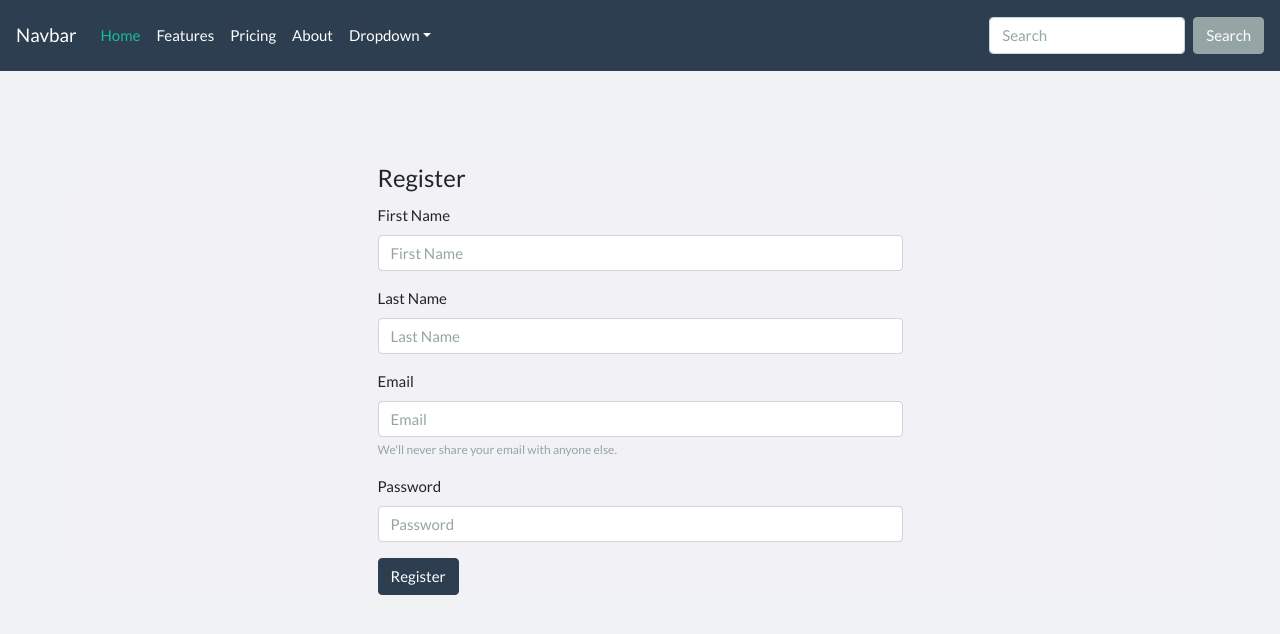
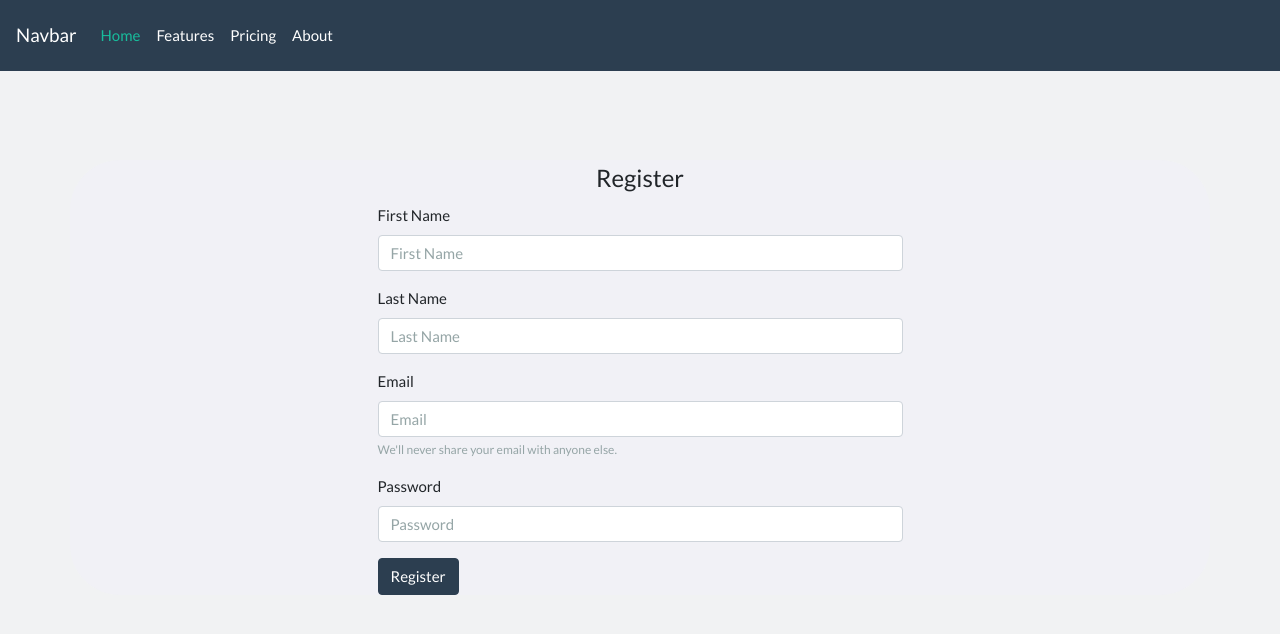
Before and after one commit to sarahatlane/momoo, an Angular app: page /register in a window 1280 px wide. Shown: the top 634 px of the page. Built offline with nearby package versions, Linux system fonts and the light colour scheme.

Commit message:
../project responsive

```diff
--- a/src/app/components/nav/nav.component.html
+++ b/src/app/components/nav/nav.component.html
@@ -20,7 +20,7 @@
         <li class="nav-item">
           <a class="nav-link" href="#">About</a>
         </li>
-        <li class="nav-item dropdown">
+        <!-- <li class="nav-item dropdown">
           <a class="nav-link dropdown-toggle" data-toggle="dropdown" href="#" role="button" aria-haspopup="true" aria-expanded="false">Dropdown</a>
           <div class="dropdown-menu">
             <a class="dropdown-item" href="#">Action</a>
@@ -29,11 +29,11 @@
             <div class="dropdown-divider"></div>
             <a class="dropdown-item" href="#">Separated link</a>
           </div>
-        </li>
+        </li> -->
       </ul>
-      <form class="form-inline my-2 my-lg-0">
+      <!-- <form class="form-inline my-2 my-lg-0">
         <input class="form-control mr-sm-2" type="text" placeholder="Search">
         <button class="btn btn-secondary my-2 my-sm-0" type="submit">Search</button>
-      </form>
+      </form> -->
     </div>
   </nav>
--- a/src/app/components/register/register.component.html
+++ b/src/app/components/register/register.component.html
@@ -8,7 +8,7 @@
       <!-- form -->
       <form>
         <fieldset>
-          <legend class="login_header">Register</legend>
+          <legend class="register_header">Register</legend>
 
           <div class="form-group">
             <label for="exampleInputPassword1">First Name</label>
```
